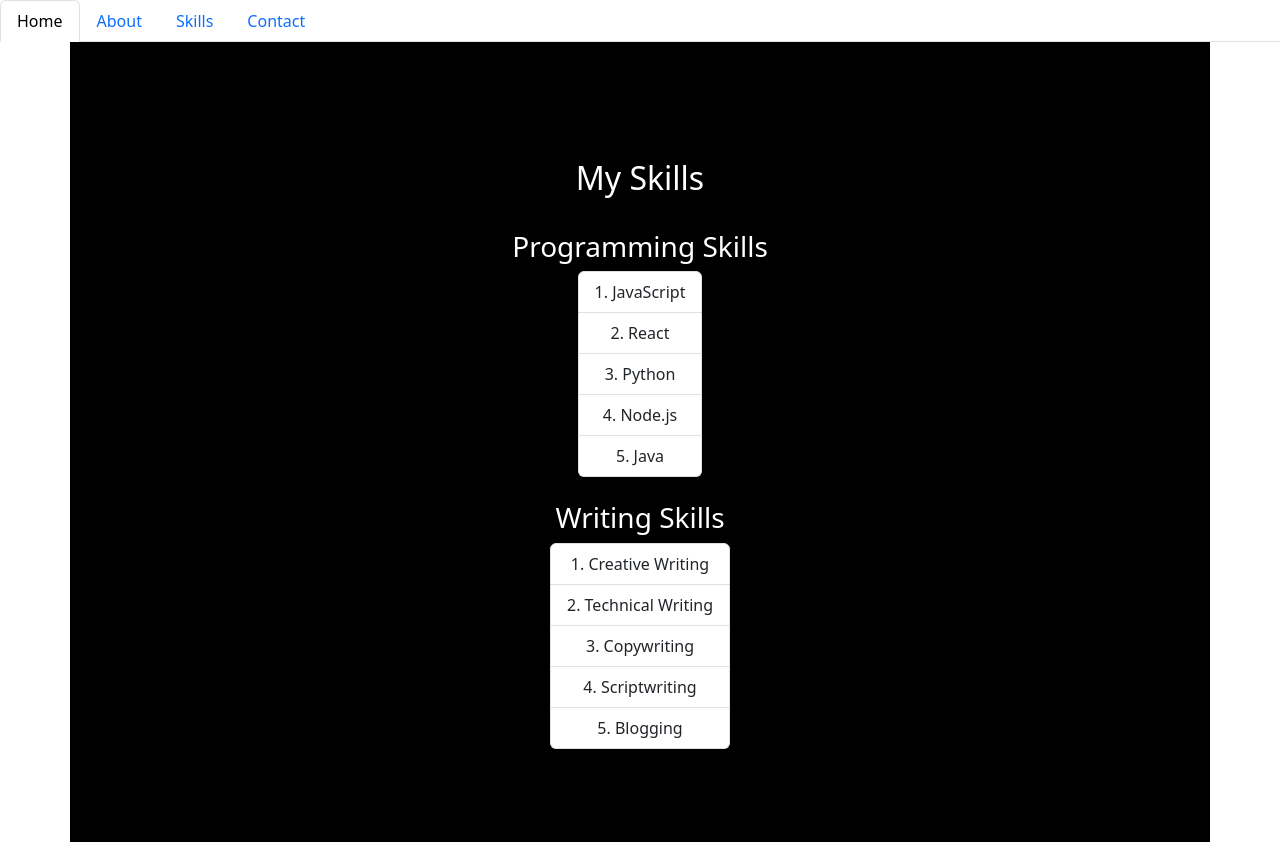
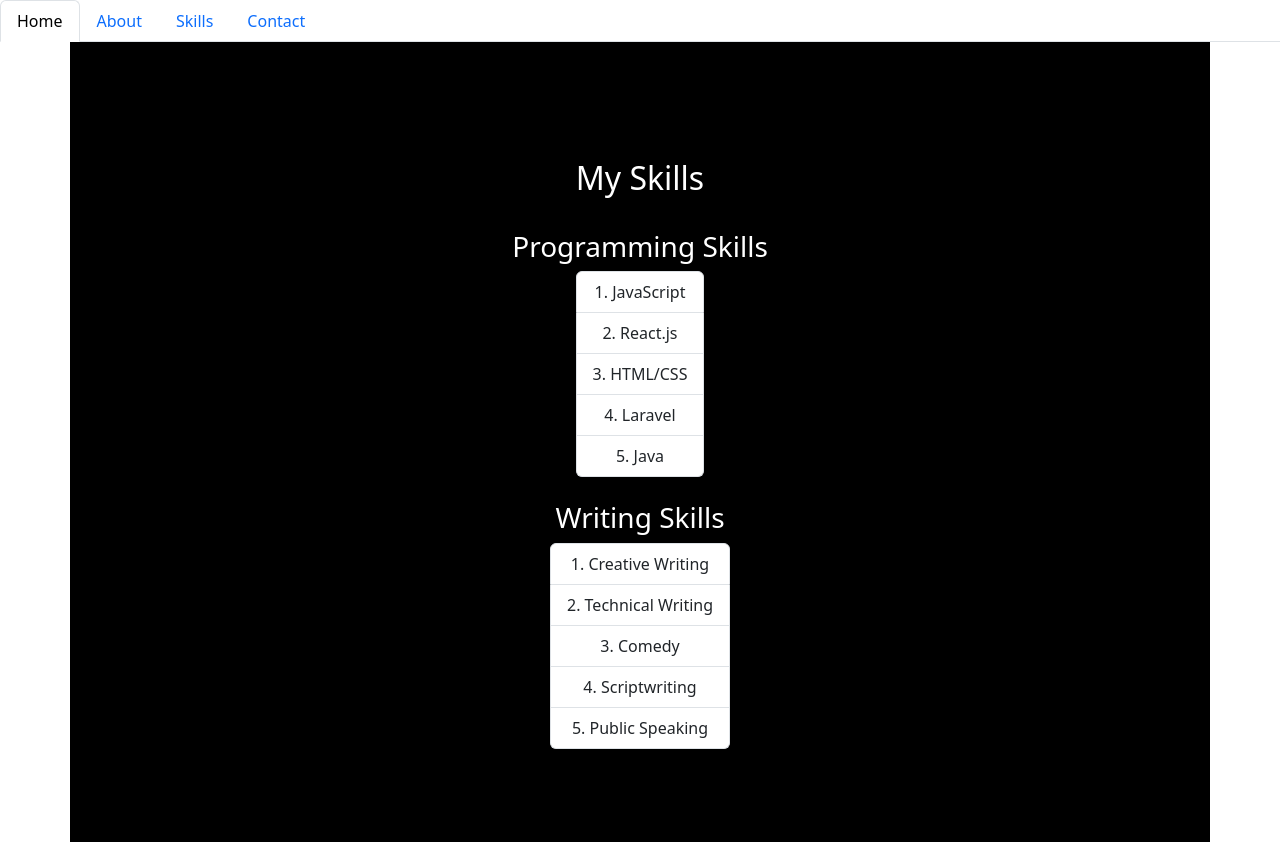
Before and after one commit to jao-o/MyProfileMidterm, a React (Create React App) app: page /skills in a window 1280 px wide. Built offline with nearby package versions, Linux system fonts and the light colour scheme.

Commit message:
design change

```diff
--- a/src/components/Skills.js
+++ b/src/components/Skills.js
@@ -19,9 +19,9 @@ const Skills = () => {
       <h3 className="mt-4">Programming Skills</h3>
       <ol className="list-group list-group-numbered">
         <li className="list-group-item">JavaScript</li>
-        <li className="list-group-item">React</li>
-        <li className="list-group-item">Python</li>
-        <li className="list-group-item">Node.js</li>
+        <li className="list-group-item">React.js</li>
+        <li className="list-group-item">HTML/CSS</li>
+        <li className="list-group-item">Laravel</li>
         <li className="list-group-item">Java</li>
       </ol>
 
@@ -29,9 +29,9 @@ const Skills = () => {
       <ol className="list-group list-group-numbered">
         <li className="list-group-item">Creative Writing</li>
         <li className="list-group-item">Technical Writing</li>
-        <li className="list-group-item">Copywriting</li>
+        <li className="list-group-item">Comedy</li>
         <li className="list-group-item">Scriptwriting</li>
-        <li className="list-group-item">Blogging</li>
+        <li className="list-group-item">Public Speaking</li>
       </ol>
     </div>
   );
```
